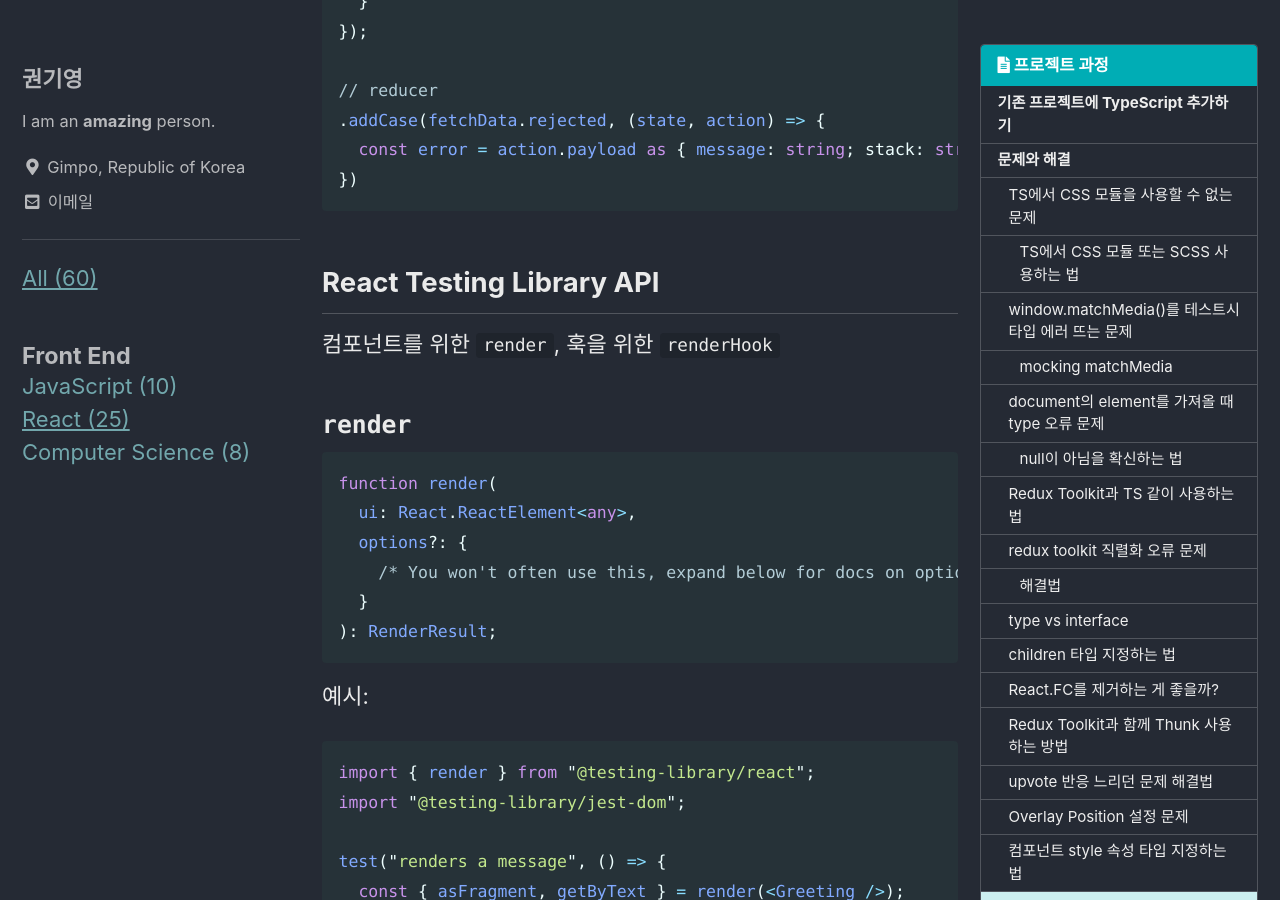
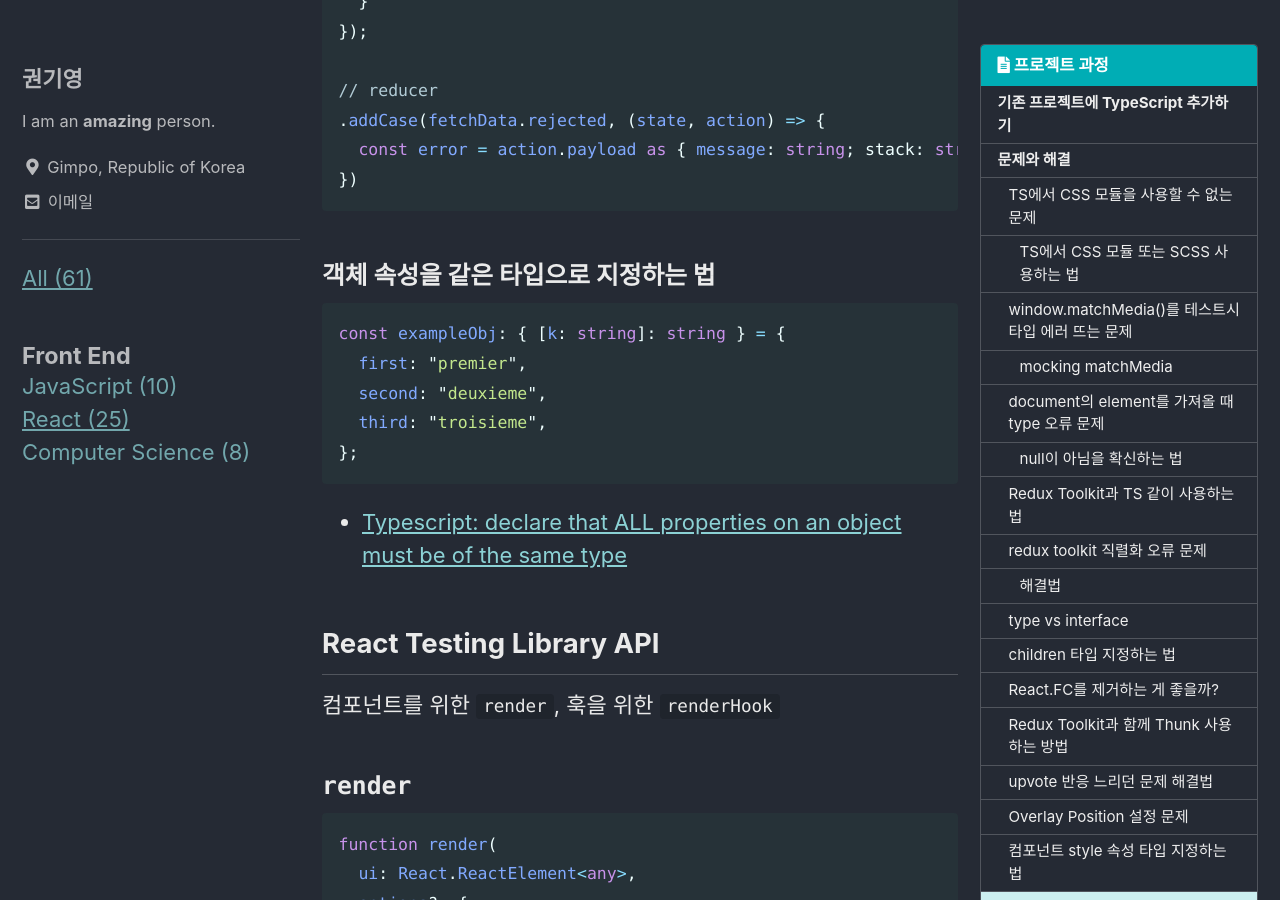
Before and after one commit to jhan117/jhan117.github.io, a Jekyll site: the page built from _posts/2023-01-09-project5.md, in a window 1280 px wide and 900 px high, scrolled down 7747 px. Built offline with Jekyll 4.4.1, drawn with Linux system fonts in a browser that asks for light colours; cached includes are drawn as plain includes; comment, search, counter and statistics services are not loaded; some of the changed text lies outside the part shown.

Commit message:
TIL: 2023-01-31

````diff
--- a/_posts/2023-01-09-project5.md
+++ b/_posts/2023-01-09-project5.md
@@ -195,6 +195,18 @@ const fetchData = createAsyncThunk("", async (data, thunkAPI) => {
 })
 ```
 
+### 객체 속성을 같은 타입으로 지정하는 법
+
+```ts
+const exampleObj: { [k: string]: string } = {
+  first: "premier",
+  second: "deuxieme",
+  third: "troisieme",
+};
+```
+
+- [Typescript: declare that ALL properties on an object must be of the same type](https://stackoverflow.com/questions/51237668/typescript-declare-that-all-properties-on-an-object-must-be-of-the-same-type)
+
 ## React Testing Library API
 
 컴포넌트를 위한 `render`, 훅을 위한 `renderHook`
````
Also changed, not shown: _posts/2023-01-31-astro-tutorial0.md (added, +58 -0 lines).
